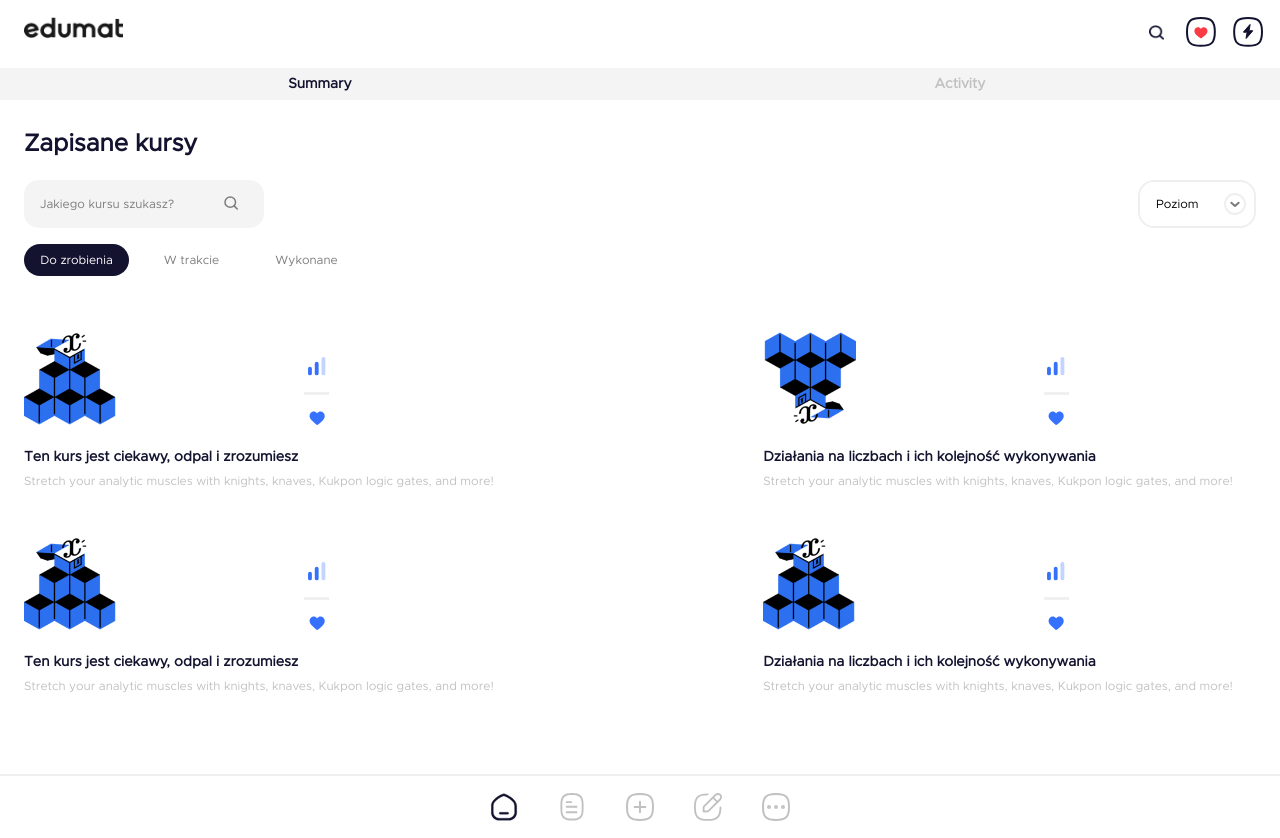
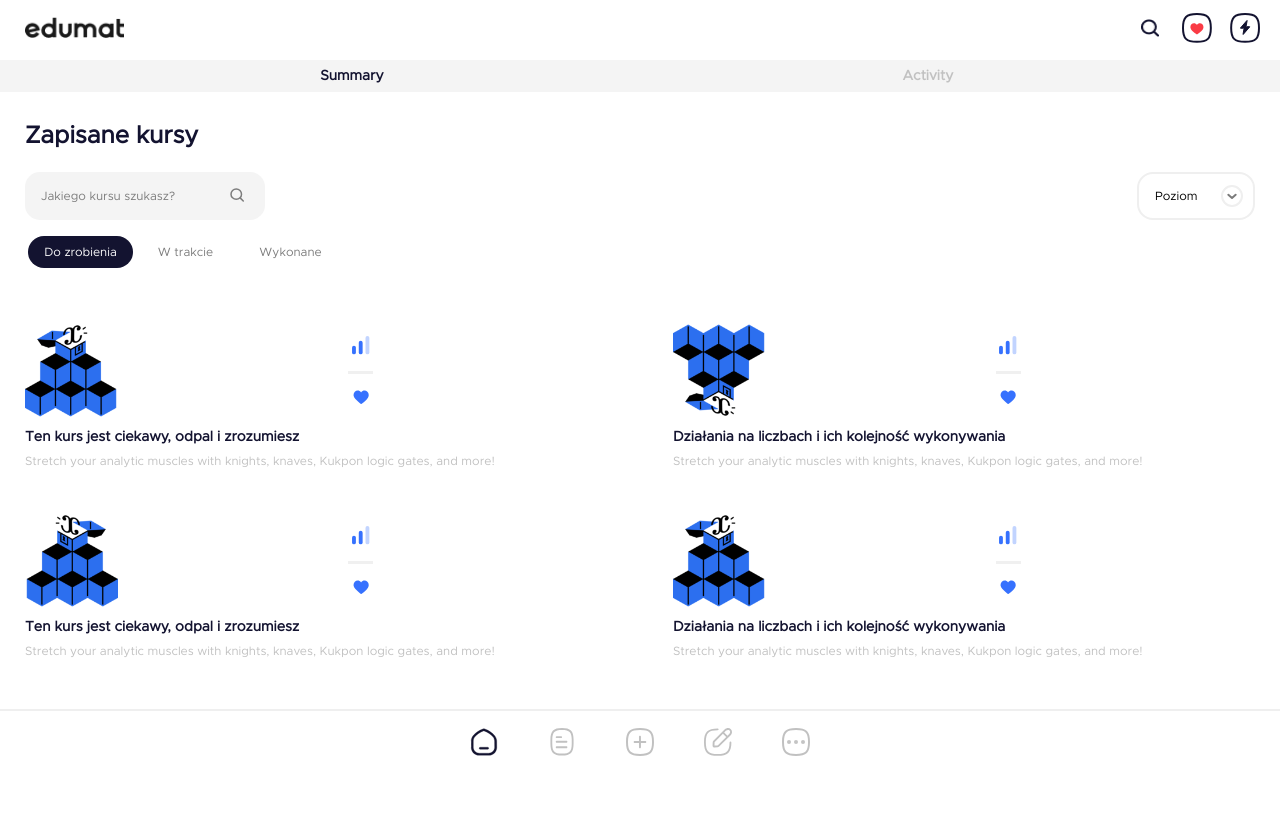
Before and after one commit to Mariia22/Edumat, a React (Create React App) app in the folder edumat/: page / in a window 1280 px wide. After the commit the page ends 800 px from the top, so only its background shows below. Built offline with nearby package versions, Linux system fonts and the light colour scheme.

Commit message:
correct under Pixel Perfect

```diff
--- a/edumat/src/Mock.js
+++ b/edumat/src/Mock.js
@@ -1,17 +1,21 @@
 import cardImage from './images/imageCard.png';
 import cardImageRotate from './images/imageCardRotate.png';
+
 
 
 export const cards = [{
     id: 1,
     img: cardImage,
+    degree: 0,
     alt: 'Course image',
     header: 'Ten kurs jest ciekawy, odpal i zrozumiesz',
     text: 'Stretch your analytic muscles with knights, knaves, Kukpon logic gates, and more!'
 },
 {
     id: 2,
-    img: cardImageRotate,
+    img: cardImage,
+    degree: 180,
+    scaleY: -1,
     alt: 'Course image',
     header: 'Działania na liczbach i ich kolejność wykonywania',
     text: 'Stretch your analytic muscles with knights, knaves, Kukpon logic gates, and more!'
@@ -19,6 +23,8 @@ export const cards = [{
 {
     id: 3,
     img: cardImage,
+    degree: 0,
+    scaleX: -1,
     alt: 'Course image',
     header: 'Ten kurs jest ciekawy, odpal i zrozumiesz',
     text: 'Stretch your analytic muscles with knights, knaves, Kukpon logic gates, and more!'
@@ -26,6 +32,7 @@ export const cards = [{
 {
     id: 4,
     alt: 'Course image',
+    degree: 0,
     img: cardImage,
     header: 'Działania na liczbach i ich kolejność wykonywania',
     text: 'Stretch your analytic muscles with knights, knaves, Kukpon logic gates, and more!'
--- a/edumat/src/components/Card/Card.elements.js
+++ b/edumat/src/components/Card/Card.elements.js
@@ -1,20 +1,34 @@
 import styled from 'styled-components';
 
 export const CardWrapper = styled.div`
-width: 40%;
-margin-bottom: 48px;
+display: flex;
+flex-direction: column;
+justify-content: space-between;
+width: 47%;
+margin-right: 4px;
+margin-bottom: 45px;
 `
 
 export const CardImage = styled.img`
 width: 93px;
 height: 93px;
-margin-bottom: 24px;
+transform: rotate(${props => props.degree}deg);
+transform: scaleX(${props => props.scaleX});
+transform: scaleY(${props => props.scaleY});
+`
+export const CardDescription = styled.div`
+display:flex;
+height:50%;
+flex-direction: column;
+justify-content: flex-start;
 `
 
 export const CardHeader = styled.h2`
 font-weight:bold;
 font-size: 14px;
 line-height: 16px;
+margin-top:12px;
+margin-right: 8px;
 margin-bottom: 8px;
 color: ${props => props.color || props.theme.colors.headerColor};
 `
--- a/edumat/src/components/Card/Card.js
+++ b/edumat/src/components/Card/Card.js
@@ -1,24 +1,26 @@
 import React from 'react';
-import { CardWrapper, CardImage, CardHeader, CardText, CardIcon } from './Card.elements';
+import { CardWrapper, CardImage, CardHeader, CardText, CardIcon, CardDescription } from './Card.elements';
 import { Flex } from './../Common/Flex';
 import Icon from './../Common/Icon';
 import Heart from './../../images/Heart.svg';
 import Level from './../../images/Level.svg';
 
 
-const Card = ({ img, header, text, alt, id }) => {
+const Card = ({ img, header, text, alt, degree, scaleX, scaleY }) => {
     return (
         <CardWrapper>
-            <Flex>
-                <CardImage src={img} alt={alt} />
-                <Flex direction='column' align='center' justify='center'>
-                    <Icon src={Level} alt='Level icon' width='18px' height='19px' />
+            <Flex justify='space-around' align='flex-start'>
+                <CardImage src={img} alt={alt} degree={degree} scaleX={scaleX} scaleY={scaleY} />
+                <Flex direction='column' justify='space-between' align='center'>
+                    <Icon src={Level} alt='Level icon' width='18px' height='19px' marginTop='12px' />
                     <CardIcon />
                     <Icon src={Heart} alt='Heart icon' width='16px' height='14px' />
                 </Flex>
             </Flex>
-            <CardHeader>{header}</CardHeader>
-            <CardText>{text}</CardText>
+            <CardDescription>
+                <CardHeader>{header}</CardHeader>
+                <CardText>{text}</CardText>
+            </CardDescription >
         </CardWrapper>
     )
 }
--- a/edumat/src/components/Common/Button.js
+++ b/edumat/src/components/Common/Button.js
@@ -3,7 +3,7 @@ import styled, { css } from 'styled-components';
 
 
 const ButtonStyle = styled.button`
-width: 50%;
+width: 45%;
 cursor: pointer;
 border: none;
 font-weight:600;
@@ -25,11 +25,8 @@ ${props => props.filter && css`
 `};
 ${props => props.filterCourse && css`
       color: ${({ isFilter }) => isFilter ? '#131330' : '#C1C1C1'};
-
-
 `}
 `
-
 
 const Button = (props) => {
     return (
--- a/edumat/src/components/Common/Dropdown.js
+++ b/edumat/src/components/Common/Dropdown.js
@@ -15,7 +15,7 @@ export const DropdownStyle = styled.select`
   appearance: none;
   background-image: url(${DropdownIcon});
   background-repeat: no-repeat;
-  background-position: right 8px center;
+  background-position: right 10px center;
 `
 
 export const MenuItem = styled.option`
--- a/edumat/src/components/Common/Icon.js
+++ b/edumat/src/components/Common/Icon.js
@@ -6,6 +6,7 @@ width: ${props => props.width || '30px'};
 height: ${props => props.height || '30px'};
 margin-left: ${props => props.marginLeft};
 margin-right: ${props => props.marginRight};
+margin-top: ${props => props.marginTop};
 `
 
 
--- a/edumat/src/components/Common/Input.js
+++ b/edumat/src/components/Common/Input.js
@@ -16,7 +16,7 @@ outline: none;
 color: ${props => props.color || props.theme.colors.darkestFontColor};
 }
 ${props => props.search && `
-    background: ${props.theme.colors.fieldColor} url(${SearchIcon}) 200px 16px no-repeat;
+    background: ${props.theme.colors.fieldColor} url(${SearchIcon}) 205px 16px no-repeat;
 `}
 `
 
--- a/edumat/src/components/Footer/Footer.js
+++ b/edumat/src/components/Footer/Footer.js
@@ -12,10 +12,10 @@ const Footer = () => {
     return (
         <FooterWrapper>
             <Flex justify='center'>
-                <Icon src={HomeIcon} alt='Home icon' width='28px' height='28px' marginRight='40px' />
-                <Icon src={CouseIcon} alt='Couse icon' width='28px' height='28px' marginRight='40px' />
-                <Icon src={AddIcon} alt='Add icon' width='28px' height='28px' marginRight='40px' />
-                <Icon src={TestIcon} alt='Test icon' width='28px' height='28px' marginRight='40px' />
+                <Icon src={HomeIcon} alt='Home icon' width='28px' height='28px' marginRight='50px' />
+                <Icon src={CouseIcon} alt='Couse icon' width='28px' height='28px' marginRight='50px' />
+                <Icon src={AddIcon} alt='Add icon' width='28px' height='28px' marginRight='50px' />
+                <Icon src={TestIcon} alt='Test icon' width='28px' height='28px' marginRight='50px' />
                 <Icon src={MenuIcon} alt='Menu icon' width='28px' height='28px' />
             </Flex>
         </FooterWrapper>
--- a/edumat/src/components/Header/Header.elements.js
+++ b/edumat/src/components/Header/Header.elements.js
@@ -3,23 +3,18 @@ import styled from 'styled-components';
 export const HeaderDiv = styled.div`
 display: flex;
 justify-content: space-between;
-margin: 17px 17px 21px 24px;
+margin: 13px 17px 17px 25px;
 `
 export const HeaderLogo = styled.img`
+margin-top: 4px;
 width: 104px;
 height: 21px;
 `
-export const HeaderIconDiv = styled.div`
-width: 100%;
-display: flex;
-flex-wrap:wrap;
-justify-content: flex-end;
-align-items: center;
-`
+
 export const HeaderFilter = styled.div`
 display: flex;
 flex-wrap:wrap;
-justify-content: space-evenly;
+justify-content: center;
 align-items: center;
 width: 100%;
 height:32px;
--- a/edumat/src/components/Header/Header.js
+++ b/edumat/src/components/Header/Header.js
@@ -1,5 +1,6 @@
 import React, { useState } from 'react';
-import { HeaderDiv, HeaderLogo, HeaderIconDiv, HeaderFilter } from './Header.elements';
+import { HeaderDiv, HeaderLogo, HeaderFilter } from './Header.elements';
+import { Flex } from './../Common/Flex';
 import Search from './../../images/Search.png';
 import Logo from './../../images/Logo.png';
 import Notifications from './../../images/Notifications.svg';
@@ -13,11 +14,11 @@ const Header = () => {
         <>
             <HeaderDiv>
                 <HeaderLogo src={Logo} alt='Logo company' />
-                <HeaderIconDiv >
-                    <Icon src={Search} alt='Search icon' width='15px' height='15px' />
-                    <Icon src={Overlap} alt='Overlap icon' marginLeft='22px' marginRight='17px' />
-                    <Icon src={Notifications} alt='Notification icon' />
-                </HeaderIconDiv>
+                <Flex justify='flex-end' align='center' wrap='wrap' >
+                    <Icon src={Search} alt='Search icon' width='18px' height='18px' />
+                    <Icon src={Overlap} alt='Overlap icon' marginLeft='23px' marginRight='18px' />
+                    <Icon src={Notifications} alt='Notification icon' marginRight='3px' />
+                </Flex>
             </HeaderDiv>
             <HeaderFilter>
                 <Button filterCourse isFilter={isFilter}>Summary</Button>
--- a/edumat/src/components/Main/Main.elements.js
+++ b/edumat/src/components/Main/Main.elements.js
@@ -1,7 +1,7 @@
 import styled from 'styled-components';
 
 export const MainWrapper = styled.div`
-margin: 32px 24px;
+margin: 32px 25px 5px;
 `
 export const MainHeader = styled.h1`
 font-weight: 600;
--- a/edumat/src/components/Main/Main.js
+++ b/edumat/src/components/Main/Main.js
@@ -20,8 +20,8 @@ const Main = () => {
                     </DropdownStyle>
                 </Flex>
                 <Flex justify='flex-start'>
-                    <Button filter='true' isActive={isActive}>Do zrobienia</Button>
-                    <Button filter='true' marginLeft='10px ' marginRight='10px'>W trakcie</Button>
+                    <Button filter='true' isActive={isActive} marginLeft='3px'>Do zrobienia</Button>
+                    <Button filter='true' >W trakcie</Button>
                     <Button filter='true'>Wykonane</Button>
                 </Flex>
             </MainForm>
```
